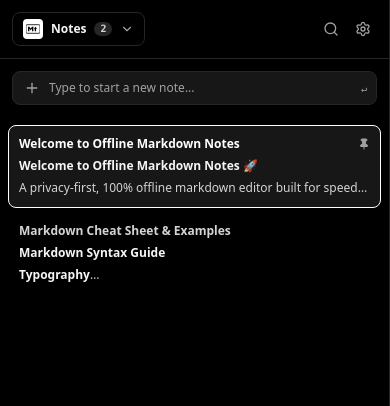
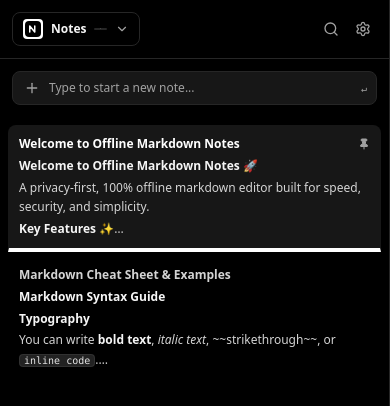
Before and after one commit to rmno187/NYK-notes, a React (Vite) app: page / in a window 390 px wide. Shown: the top 406 px of the page. Built offline with nearby package versions, Linux system fonts and the light colour scheme.

Commit message:
ux refinements 2

```diff
--- a/index.html
+++ b/index.html
@@ -4,11 +4,12 @@
     <meta charset="UTF-8" />
     <meta name="viewport" content="width=device-width, initial-scale=1.0" />
     <title>My Google AI Studio App</title>
-    <meta name="description" content="An application built with Google AI Studio." />
-    <meta property="og:title" content="My Google AI Studio App" />
-    <meta property="og:description" content="An application built with Google AI Studio." />
+    <meta name="description" content="A simple private notes app." />
+    <meta property="og:title" content="NYK Notes Editor" />
+    <meta property="og:description" content="A simple private notes app." />
     <meta property="og:type" content="website" />
     <meta name="twitter:card" content="summary_large_image" />
+    <link rel="icon" type="image/svg+xml" href="/favicon.svg" />
   </head>
   <body>
     <div id="root"></div>
--- a/src/App.tsx
+++ b/src/App.tsx
@@ -107,9 +107,7 @@ export default function App() {
   const [showDates, setShowDates] = useState<boolean>(
     () => localStorage.getItem('notes_show_dates') === 'true'
   );
-  const [noteListPreviewMode, setNoteListPreviewMode] = useState<'summary' | 'full'>(
-    () => (localStorage.getItem('notes_preview_mode') as 'summary' | 'full') || 'summary'
-  );
+
   const [isSearchMode, setIsSearchMode] = useState(false);
   const [isSavedIndicator, setIsSavedIndicator] = useState(false);
   const [mobileView, setMobileView] = useState<'list' | 'editor'>('list');
@@ -653,7 +651,6 @@ export default function App() {
           isSearchMode={isSearchMode}
           onToggleSearchMode={() => setIsSearchMode((prev) => !prev)}
           showDates={showDates}
-          noteListPreviewMode={noteListPreviewMode}
           onOpenSettingsModal={() => setIsSettingsModalOpen(true)}
           className={mobileView === 'editor' ? 'hidden md:flex w-full md:w-80' : 'flex w-full md:w-80'}
         />
@@ -721,14 +718,6 @@ export default function App() {
             return next;
           });
         }}
-        noteListPreviewMode={noteListPreviewMode}
-        onToggleNoteListPreviewMode={() => {
-          setNoteListPreviewMode((prev) => {
-            const next = prev === 'full' ? 'summary' : 'full';
-            localStorage.setItem('notes_preview_mode', next);
-            return next;
-          });
-        }}
         storageMode={storageMode}
         directoryName={directoryName}
         onOpenDirectoryModal={() => setIsDirectoryModalOpen(true)}
--- a/src/components/NotePreview.tsx
+++ b/src/components/NotePreview.tsx
@@ -3,7 +3,6 @@ import { convertHtmlToMarkdown } from '../lib/markdown';
 
 interface NotePreviewProps {
   content: string;
-  isFullMode?: boolean;
 }
 
 function parseInlineTokens(text: string): React.ReactNode[] {
@@ -158,7 +157,7 @@ function renderLine(line: string): React.ReactNode {
   return <span>{parseInlineTokens(text)}</span>;
 }
 
-export const NotePreview: React.FC<NotePreviewProps> = ({ content, isFullMode = false }) => {
+export const NotePreview: React.FC<NotePreviewProps> = ({ content }) => {
   if (!content || !content.trim()) {
     return <span className="italic text-neutral-400 font-normal">Empty note...</span>;
   }
@@ -184,10 +183,10 @@ export const NotePreview: React.FC<NotePreviewProps> = ({ content, isFullMode =
     return <span className="italic text-neutral-400 font-normal">Empty note...</span>;
   }
 
-  const displayLines = isFullMode ? lines : lines.slice(0, 3);
+  const displayLines = lines.slice(0, 4);
 
   return (
-    <div className={`space-y-0.5 text-xs text-neutral-700 dark:text-neutral-300 font-normal leading-relaxed ${isFullMode ? '' : 'line-clamp-2'}`}>
+    <div className="space-y-0.5 text-xs text-neutral-700 dark:text-neutral-300 font-normal leading-relaxed line-clamp-4">
       {displayLines.map((line, idx) => {
         const rendered = renderLine(line);
         if (!rendered) return null;
--- a/src/components/SettingsModal.tsx
+++ b/src/components/SettingsModal.tsx
@@ -22,8 +22,6 @@ interface SettingsModalProps {
   onToggleTheme: () => void;
   showDates: boolean;
   onToggleShowDates: () => void;
-  noteListPreviewMode?: 'summary' | 'full';
-  onToggleNoteListPreviewMode?: () => void;
   storageMode: StorageMode;
   directoryName?: string;
   onOpenDirectoryModal: () => void;
@@ -39,8 +37,6 @@ export const SettingsModal: React.FC<SettingsModalProps> = ({
   onToggleTheme,
   showDates,
   onToggleShowDates,
-  noteListPreviewMode = 'summary',
-  onToggleNoteListPreviewMode,
   storageMode,
   directoryName,
   onOpenDirectoryModal,
@@ -156,33 +152,8 @@ export const SettingsModal: React.FC<SettingsModalProps> = ({
               </button>
             </div>
 
-            {/* Note List Preview Mode Toggle */}
-            <div
-              onClick={onToggleNoteListPreviewMode}
-              className="p-3 bg-neutral-50 dark:bg-neutral-900/60 hover:bg-neutral-100 dark:hover:bg-neutral-900 border border-neutral-200 dark:border-neutral-800 rounded-xl cursor-pointer flex items-center justify-between transition-colors gap-2"
-            >
-              <div className="flex items-center space-x-3 min-w-0">
-                <AlignLeft className="w-4 h-4 text-neutral-800 dark:text-neutral-200 shrink-0" />
-                <div className="min-w-0">
-                  <span className="text-xs font-semibold text-neutral-900 dark:text-neutral-100 block truncate">
-                    Note List View
-                  </span>
-                  <span className="text-[11px] text-neutral-500 dark:text-neutral-400 block truncate">
-                    {noteListPreviewMode === 'full' ? 'Showing full note text' : 'Showing summary snippet'}
-                  </span>
-                </div>
-              </div>
-              <button
-                type="button"
-                className={`py-1 px-2.5 sm:px-3 text-xs font-medium rounded-lg transition-colors shrink-0 ${
-                  noteListPreviewMode === 'full'
-                    ? 'bg-black text-white dark:bg-white dark:text-black'
-                    : 'bg-neutral-200 dark:bg-neutral-800 text-neutral-700 dark:text-neutral-300 hover:bg-neutral-300'
-                }`}
-              >
-                {noteListPreviewMode === 'full' ? 'Full Note' : 'Summary'}
-              </button>
-            </div>
+            {/* End of Show Dates toggle */}
+
           </div>
 
           {/* Section: Storage */}
--- a/src/components/Sidebar.tsx
+++ b/src/components/Sidebar.tsx
@@ -38,7 +38,6 @@ interface SidebarProps {
   isSearchMode: boolean;
   onToggleSearchMode: () => void;
   showDates: boolean;
-  noteListPreviewMode?: 'summary' | 'full';
   onOpenSettingsModal: () => void;
   className?: string;
 }
@@ -63,7 +62,6 @@ export const Sidebar: React.FC<SidebarProps> = ({
   isSearchMode,
   onToggleSearchMode,
   showDates,
-  noteListPreviewMode = 'summary',
   onOpenSettingsModal,
   className = '',
 }) => {
@@ -322,10 +320,14 @@ export const Sidebar: React.FC<SidebarProps> = ({
                   className="flex items-center space-x-2 px-2.5 py-1.5 rounded-lg border border-neutral-200 dark:border-neutral-800 hover:bg-neutral-200/60 dark:hover:bg-neutral-900 text-neutral-900 dark:text-neutral-100 transition-all text-xs font-bold"
                 >
                   <div className="w-5 h-5 rounded bg-black text-white dark:bg-white dark:text-black flex items-center justify-center p-0.5">
-                    <MarkdownLogo className="w-3.5 h-3.5" />
+  <img
+    src="/logo.svg"
+    alt="Logo"
+    className="w-full h-full object-contain"
+  />
 </div>
                   <span>{activeTab === 'notes' ? 'Notes' : 'Trash'}</span>
-                  <span className="text-[10px] px-1.5 py-0.2 rounded-full bg-neutral-200 dark:bg-neutral-800 font-mono text-neutral-600 dark:text-neutral-300">
+                  <span className="text-[1px] px-1.5 py-0.2 rounded-full bg-neutral-200 dark:bg-neutral-800 font-mono text-neutral-600 dark:text-neutral-300">
                     {activeTab === 'notes' ? activeNotes.length : trashedNotes.length}
                   </span>
                   <ChevronDown className={`w-3.5 h-3.5 text-neutral-400 transition-transform ${isFolderDropdownOpen ? 'rotate-180' : ''}`} />
@@ -557,24 +559,10 @@ export const Sidebar: React.FC<SidebarProps> = ({
   isSelected
     ? 'bg-blue-50/80 dark:bg-blue-950/40 border-blue-500 dark:border-blue-400 text-blue-950 dark:text-blue-100 shadow-2xs'
     : isActive
-                    ? 'bg-white dark:bg-neutral-900 border-black dark:border-white text-black dark:text-white shadow-2xs'
+    ? 'bg-white dark:bg-neutral-900 border-transparent text-black dark:text-white border-b-4 border-b-black dark:border-b-white rounded-b-none'
     : 'bg-transparent border-transparent text-neutral-700 dark:text-neutral-300 hover:bg-neutral-100 dark:hover:bg-neutral-900/60'
 }`}
               >
-                {/* Checkbox indicator in selection mode */}
-                {selectedNoteIds.length > 0 && (
-                  <div className="shrink-0 pt-0.5">
-                    <div
-                      className={`w-4 h-4 rounded border flex items-center justify-center transition-colors ${
-                        isSelected
-                          ? 'bg-blue-600 border-blue-600 text-white'
-                          : 'border-neutral-400 dark:border-neutral-600 bg-white dark:bg-neutral-900'
-                      }`}
-                    >
-                      {isSelected && <Check className="w-3 h-3 stroke-[3]" />}
-                    </div>
-                  </div>
-                )}
 
                 <div className="flex-1 min-w-0">
                   <div className="flex items-center justify-between gap-1">
@@ -588,7 +576,7 @@ export const Sidebar: React.FC<SidebarProps> = ({
                       <div className="flex-1 min-w-0">
                         <NotePreview
                           content={note.content}
-                          isFullMode={noteListPreviewMode === 'full'}
+
                         />
                       </div>
                     )}
@@ -604,7 +592,7 @@ export const Sidebar: React.FC<SidebarProps> = ({
                     <div className="mt-1">
                       <NotePreview
                         content={note.content}
-                        isFullMode={noteListPreviewMode === 'full'}
+
                       />
                     </div>
                   )}
```
Also changed, not shown: public/favicon.svg (added), public/logo.svg (added). Lines whose indentation alone changed are shown as unchanged.
